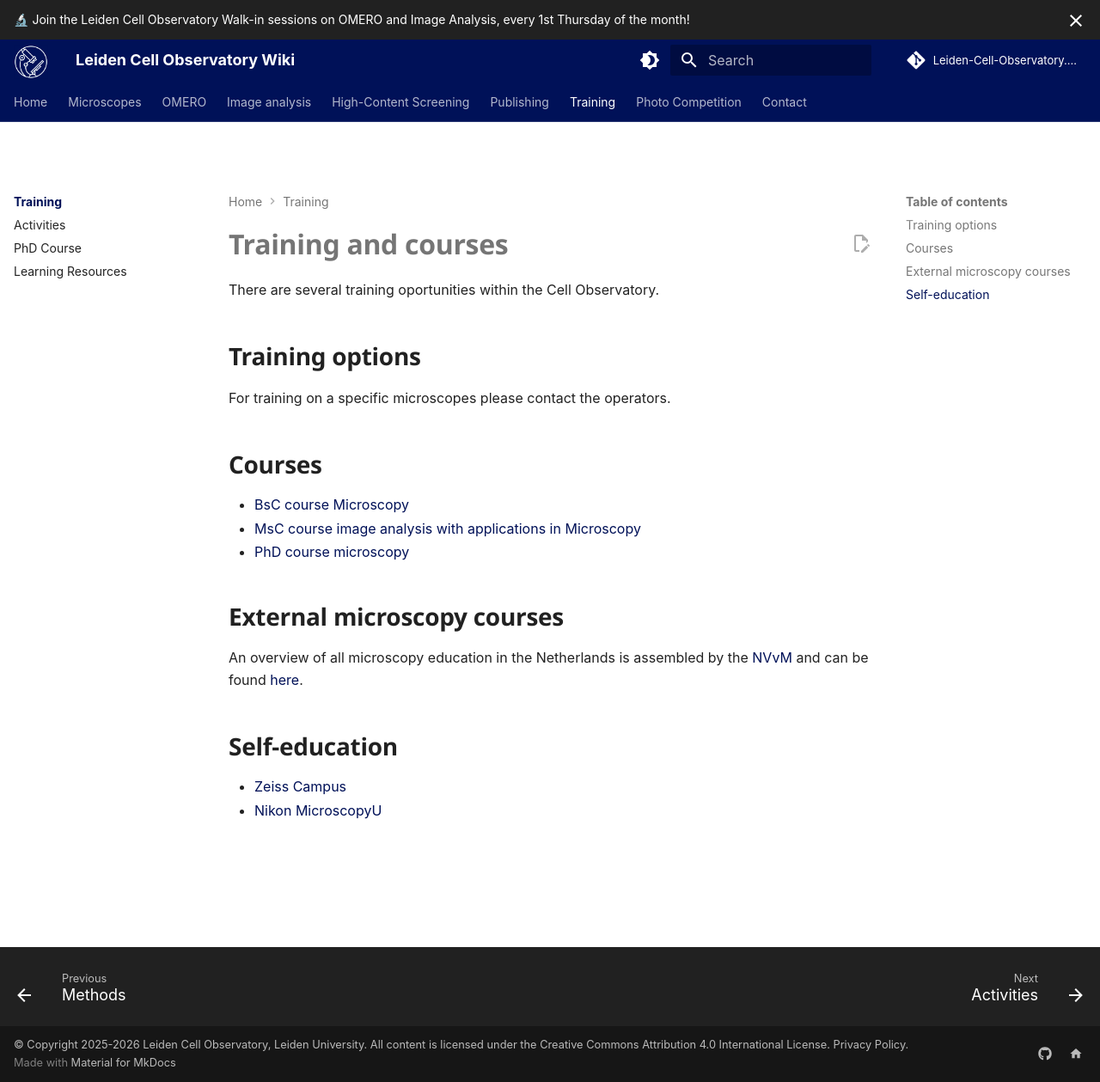
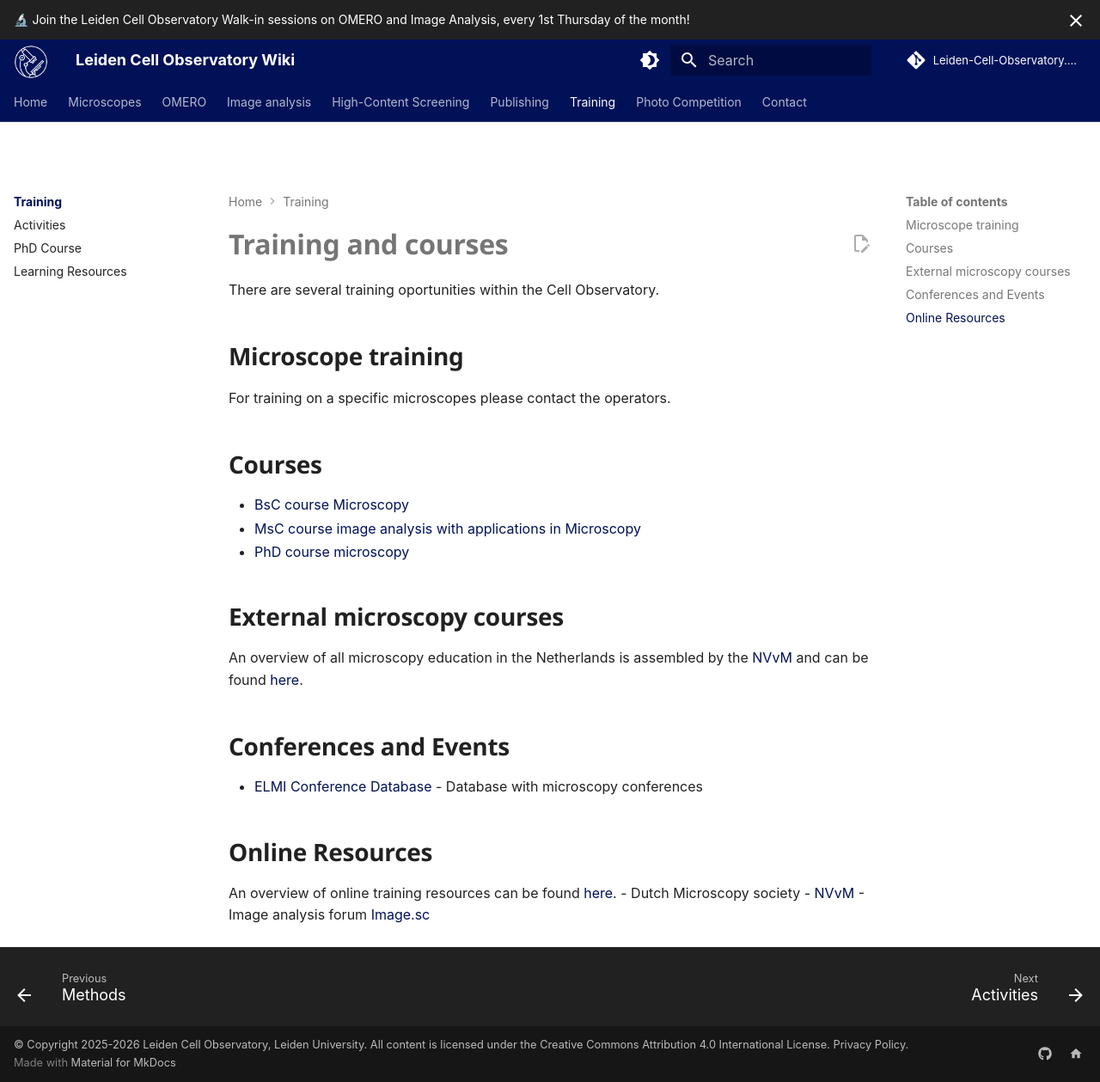
Before and after one commit to Leiden-Cell-Observatory/Leiden-Cell-Observatory.github.io, an MkDocs documentation site: the page built from docs/courses/index.md, in a window 1280 px wide and 1259 px high. Shown: the whole window at 86% size. Built offline with MkDocs 1.6.1 and Material for MkDocs 9.7.7, drawn with Linux system fonts in a browser that asks for light colours; comment, search, counter and statistics services are not loaded.

Commit message:
update resources

```diff
--- a/docs/courses/index.md
+++ b/docs/courses/index.md
@@ -2,7 +2,7 @@
 
 There are several training oportunities within the Cell Observatory.
 
-## Training options
+## Microscope training
 
 For training on a specific microscopes please contact the operators.
 
@@ -15,6 +15,10 @@ For training on a specific microscopes please contact the operators.
 ## External microscopy courses
 An overview of all microscopy education in the Netherlands is assembled by the [NVvM](https://www.microscopie.nl) and can be found [here](https://nvvm.microscopie.nl/courses-events/){:target="_blank"}.
 
-## Self-education
-- [Zeiss Campus](https://zeiss-campus.magnet.fsu.edu/){:target="_blank"}
-- [Nikon MicroscopyU](https://www.microscopyu.com/){:target="_blank"}
+## Conferences and Events
+- [ELMI Conference Database](https://elmi.embl.org/conferences-meetings/){:target="_blank"} - Database with microscopy conferences
+
+## Online Resources
+An overview of online training resources can be found [here](../resources.md).
+- Dutch Microscopy society - [NVvM](https://nvvm.microscopie.nl/){:target="_blank"}
+- Image analysis forum [Image.sc](https://forum.image.sc/){:target="_blank"}
```
Also changed, not shown: docs/resources.md (+6 -9 lines).
